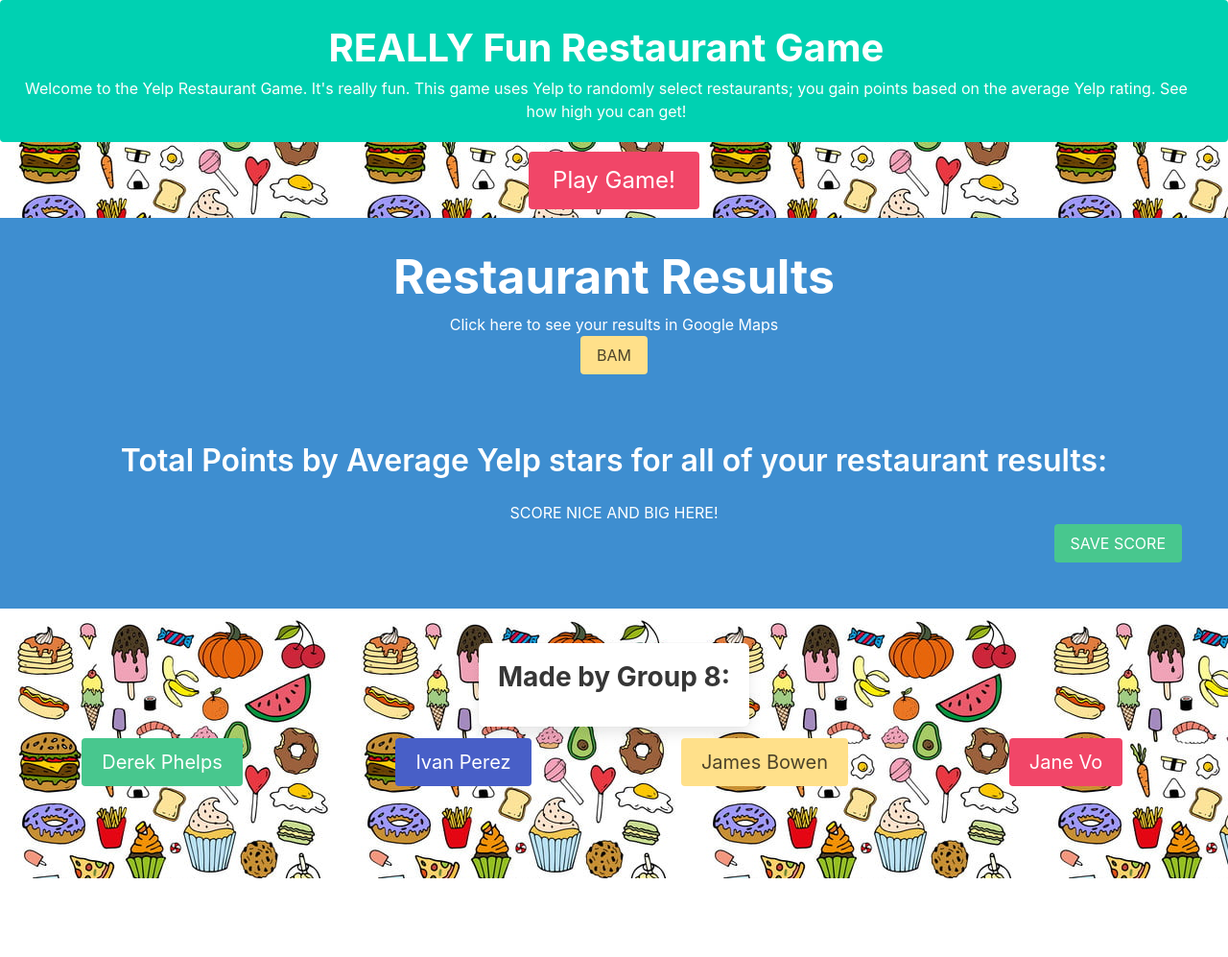
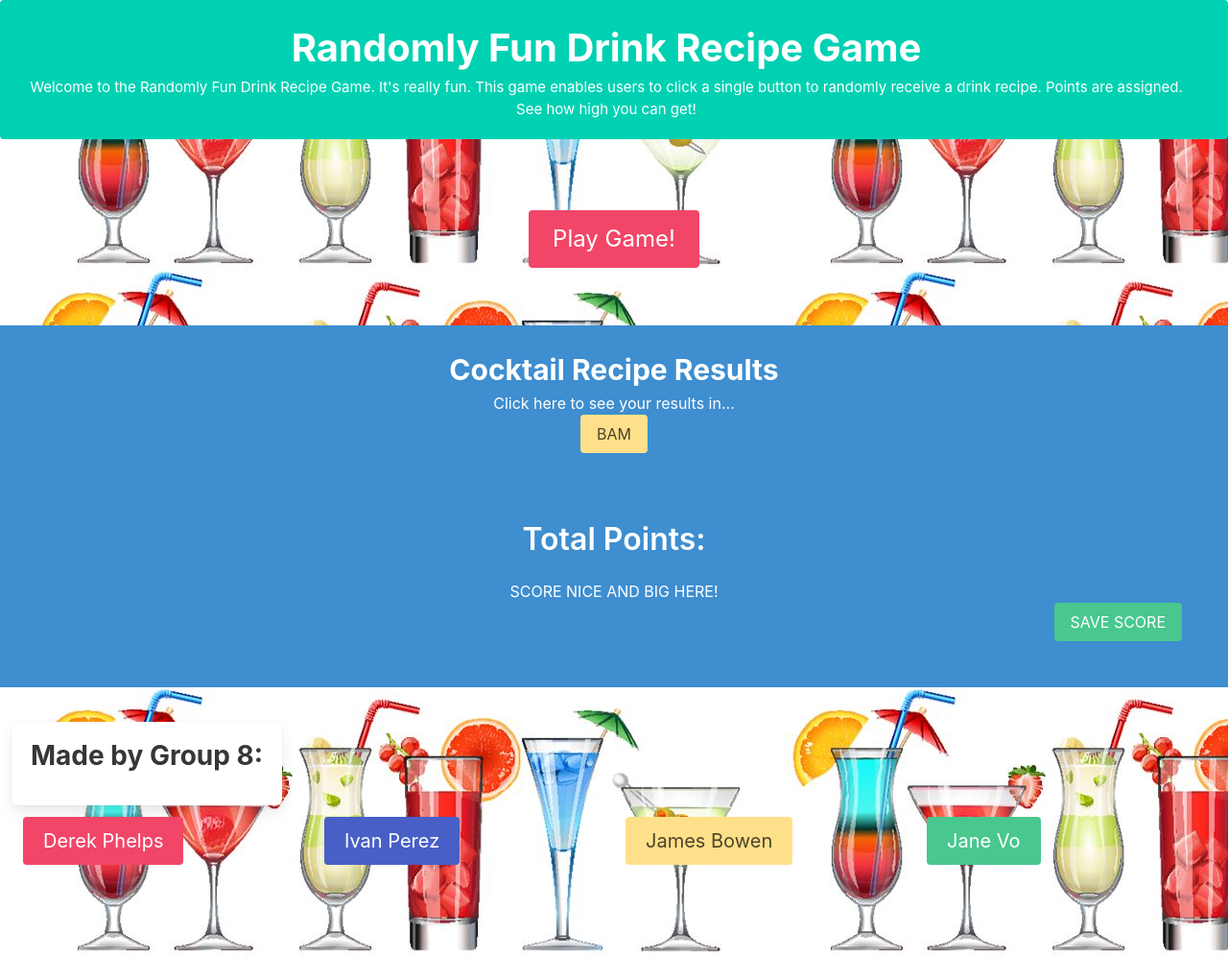
Before and after one commit to janekv20/drink-recipe-game, a website: page index.html in a window 1280 px wide. Shown: the whole page at 96% size. Before the commit the page ends 915 px from the top, so only its background shows below. Drawn offline with nearby package versions, Linux system fonts and the light colour scheme; no server answers.

Commit message:
changed the text to match new app name and description and added a new background wallpaper

```diff
--- a/assets/js/result.js
+++ b/assets/js/result.js
@@ -27,6 +27,7 @@ document.addEventListener("keyup", (e) => {
     document.querySelector(".modal.is-visible [data-close]").click();
   }
 });
+
 // when we press Go button
 document.addEventListener("click", (e) => {
   if (e.target == document.querySelector("#goSearch")) {
--- a/index.html
+++ b/index.html
@@ -7,20 +7,17 @@
     <meta name="viewport" content="width=device-width, initial-scale=1.0">
     <link rel="stylesheet" href="https://cdn.jsdelivr.net/npm/bulma@0.9.2/css/bulma.min.css" />
     <link rel="stylesheet" href="./assets/css/style.css">
-
-
-    <title>Really Fun Restaurant Game</title>
+    <title>Randomly Fun Drink Recipe Game</title>
 </head>
 
 <body>
-    <div style="background-image: url(./assets/pngtree-color-food-cartoon-doodles-set-png-image_1764564.jpeg)">
+    <div style="background-image: url(./assets/—Pngtree—set-of-stemware-and-glasses_3562497.jpg)">
         <div class="container.is-widescreen has-text-centered">
             <div class="notification is-primary">
                 <header>
-                    <h1 class="header" style="font-size: 40px;"><strong>REALLY Fun Restaurant Game</strong></h1>
+                    <h1 class="header" style="font-size: 40px;"><strong>Randomly Fun Drink Recipe Game</strong></h1>
                     <div class="welcome">
-                        <h3>Welcome to the Yelp Restaurant Game. It's really fun. This game uses Yelp to randomly select
-                            restaurants; you gain points based on the average Yelp rating. See how high you can get!
+                        <h3 style="font-size: 15px;">Welcome to the Randomly Fun Drink Recipe Game. It's really fun. This game enables users to click a single button to randomly receive a drink recipe. Points are assigned. See how high you can get!
                         </h3>
                     </div>
                 </header>
@@ -28,7 +25,7 @@
         </div>
         <div class="columns is-centered" style="margin-top: 10px;">
             <div class="btn-group">
-                <button type="button" class="open-modal button is-large is-danger" style="margin-bottom: 1.3rem;" data-open="modal1">Play Game!</button>
+                <button type="button" class="open-modal button is-large is-danger" style="margin-top: 4rem; margin-bottom: 4.5rem;" data-open="modal1">Play Game!</button>
                 <div class="modal" id="modal1">
                     <div class="modal-dialog modal-background">
                         <header class="modal-card-head is-link">
@@ -61,6 +58,65 @@
         </div>
     </div>
 
+    <section class="hero is-info is-small" style="border: white">
+        <div class="hero-body has-text-centered">
+            <h2 style="font-size: 30px;"><strong>Cocktail Recipe Results</strong></h2>
+            <div class="results">
+
+            </div>
+            <p>Click here to see your results in...</p>
+            <button class="button is-warning">BAM</button>
+        </div>
+    </section>
+    <section class="hero is-info">
+        <div class="hero-body">
+            <p class="title" style="text-align: center">
+                Total Points:
+            </p>
+
+
+            <p class="score" style="text-align: center;">SCORE NICE AND BIG HERE!</p>
+            <a href="highscores.html"><button class="button is-success is-hover is-pulled-right">SAVE SCORE</button></a>
+        </div>
+    </section>
+
+    <!-- footer -->
+    <footer class="footer"
+        style="background-image: url(./assets/—Pngtree—set-of-stemware-and-glasses_3562497.jpg)">
+        <div class="content">
+            <div class="columns has-text-centered">
+                <div class="box">
+                    <h2><strong>Made by Group 8:</strong></h2>
+                </div>
+            </div>
+            <div class="columns">
+                <div class="column is-pulled-right">
+                    <a href="https://github.com/dpbam" target="_blank"><button class="button is-danger is-medium">Derek
+                            Phelps</button></a>
+                </div>
+                <div class="column is-pulled-right">
+                    <a href="https://github.com/IvanPerezRWS" target="_blank"><button
+                            class="button is-link is-medium">Ivan Perez</button></a>
+                </div>
+                <div class="column is-pulled-right">
+                    <a href="https://github.com/darkholyphoenix" target="_blank"><button
+                            class="button is-warning is-medium">James Bowen</button></a>
+                </div>
+                <div class="column ">
+                    <a href="https://github.com/janekv20" target="_blank"><button
+                            class="button is-success is-medium">Jane Vo</button></a>
+                </div>
+            </div>
+        </div>
+    </footer>
+
+    </div>
+    <script src="./assets/js/result.js"></script>
+    <!--  <script src="./assets/js/highscores.js"></script> -->
+
+</body>
+
+</html>
 
     <!-- <div class="modal">
     <div class="modal-background"></div>
@@ -139,64 +195,3 @@
         <button type="submit" class="button is-danger is-hovered is-large">GO!</button>
     </div>
 </div> -->
-
-    <section class="hero is-info is-small" style="border: white">
-        <div class="hero-body has-text-centered">
-            <h2 style="font-size: 50px;"><strong>Restaurant Results</strong></h2>
-            <div class="results">
-
-            </div>
-            <p>Click here to see your results in Google Maps</p>
-            <button class="button is-warning">BAM</button>
-        </div>
-    </section>
-    <section class="hero is-info">
-        <div class="hero-body">
-            <p class="title" style="text-align: center">
-                Total Points by Average Yelp stars for all of your restaurant results:
-            </p>
-
-
-            <p class="score" style="text-align: center;">SCORE NICE AND BIG HERE!</p>
-            <a href="highscores.html"><button class="button is-success is-hover is-pulled-right">SAVE SCORE</button></a>
-        </div>
-    </section>
-
-    <!-- footer -->
-    <footer class="footer"
-        style="background-image: url(./assets/pngtree-color-food-cartoon-doodles-set-png-image_1764564.jpeg)">
-        <div class="content has-text-centered">
-            <div class="columns is-centered">
-                <div class="box">
-                    <h2><strong>Made by Group 8:</strong></h2>
-                </div>
-            </div>
-            <div class="columns">
-                <div class="column is-one-quarter">
-                    <a href="https://github.com/dpbam" target="_blank"><button class="button is-success is-medium">Derek
-                            Phelps</button></a>
-                </div>
-                <div class="column is-one-quarter">
-                    <a href="https://github.com/IvanPerezRWS" target="_blank"><button
-                            class="button is-link is-medium">Ivan Perez</button></a>
-                </div>
-                <div class="column is-one-quarter">
-                    <a href="https://github.com/darkholyphoenix" target="_blank"><button
-                            class="button is-warning is-medium">James Bowen</button></a>
-                </div>
-                <div class="column is-one-quarter">
-                    <a href="https://github.com/janekv20" target="_blank"><button
-                            class="button is-danger is-medium">Jane Vo</button></a>
-                </div>
-            </div>
-
-        </div>
-    </footer>
-
-    </div>
-    <script src="./assets/js/result.js"></script>
-    <!--  <script src="./assets/js/highscores.js"></script> -->
-
-</body>
-
-</html>
```
Also changed, not shown: assets/cups-4332637_1280.png (added), assets/—Pngtree—set of stemware and glasses_3562497.png (added), assets/—Pngtree—set-of-stemware-and-glasses_3562497.jpg (added).
